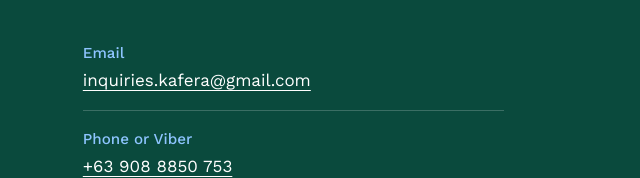
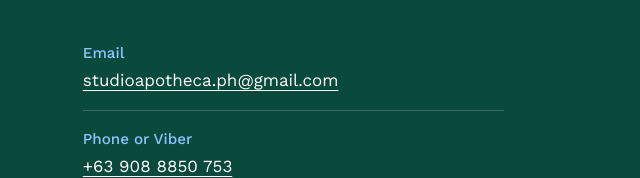
Before and after one commit to studioapothecaph/studio-apotheca, a plain HTML site: page index.html in a window 1280 px wide. Shown: the part 6652-6830 px from the top of the page, 632-1272 px from the left. Drawn offline with nearby package versions, Linux system fonts and the light colour scheme.

Commit message:
Update index.html

```diff
--- a/index.html
+++ b/index.html
@@ -367,7 +367,7 @@ footer .mark{font-size:1.2rem;display:block;margin-bottom:6px}
       <a class="btn" href="https://forms.gle/jPdyteRcXEqr3L2a9">Start an inquiry</a>
     </div>
     <ul class="contact-list">
-      <li><b>Email</b><a href="mailto:inquiries.kafera@gmail.com">inquiries.kafera@gmail.com</a></li>
+      <li><b>Email</b><a href="mailto:studioapotheca.ph@gmail.com">studioapotheca.ph@gmail.com</a></li>
       <li><b>Phone or Viber</b><a href="tel:+639088850753">+63 908 8850 753</a></li>
       <li><b>Location</b>Metro Manila, Philippines</li>
       <li><b>Business hours</b>Monday to Saturday, 9:00 AM to 6:00 PM</li>
```
